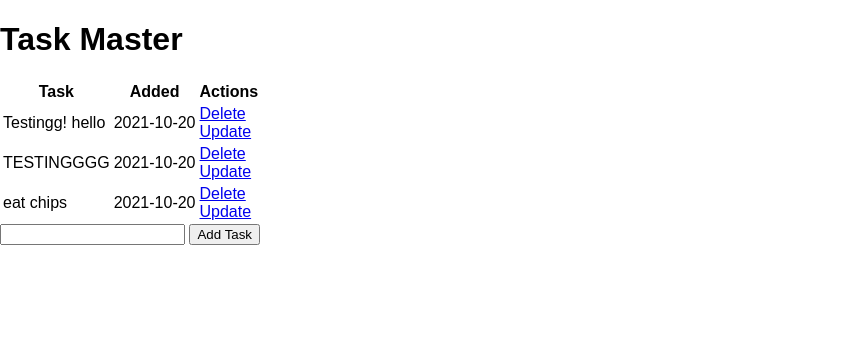
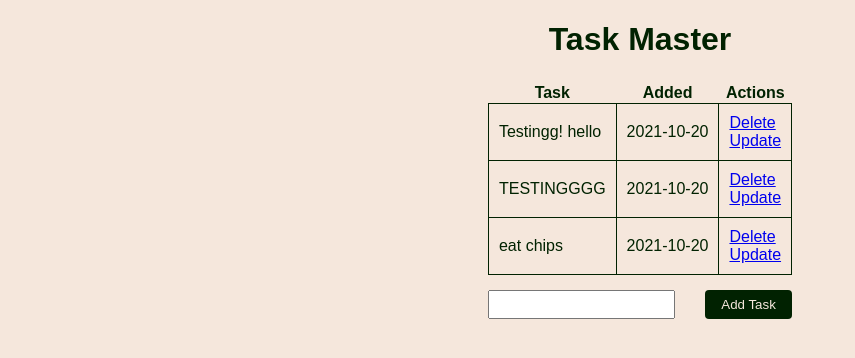
Before and after one commit to bakedoatmeal/toDoList, a Flask app: page / in a window 1280 px wide. Shown: the top 358 px of the page, without its empty margins (0-855 px from the left). Run offline with Flask 2, Linux system fonts and the light colour scheme; data comes from the database, SQL or seed files in the repository; both versions use the stored data as it was after the commit.

Commit message:
added basic styles

```diff
--- a/static/css/main.css
+++ b/static/css/main.css
@@ -1,4 +1,50 @@
 body {
     margin: 0;
     font-family: sans-serif;
+    background-color: rgb(245, 231, 220);
+    color: rgb(1, 34, 1);
+    display: flex;
+    justify-content: center;
 }
+
+table {
+    border-collapse: collapse;
+    margin: 25px 0 15px 0;
+    border-radius: 4px;
+}
+
+th {
+    margin-bottom: 20px;
+}
+
+td {
+    border-style: solid;
+    border-width: 1px;
+    border-color: rgb(1, 34, 1);
+    padding: 10px;
+}
+
+h1 {
+    text-align: center;
+}
+
+input {
+    padding: 5px;
+}
+
+form {
+    display: flex;
+}
+
+#content {
+    width: 60%;
+}
+
+.submitButton {
+    width: 30%;
+    margin-left: 10%;
+    background-color: rgb(1, 34, 1);
+    color:rgb(245, 231, 220);
+    border-radius: 4px;
+    border-style: none;
+}
--- a/templates/index.html
+++ b/templates/index.html
@@ -36,7 +36,7 @@
 
     <form action="/" method="POST">
         <input type="text" name="content" id="content">
-        <input type="submit" value="Add Task">
+        <input type="submit" value="Add Task" class="submitButton">
     </form>
 </div>
 {% endblock %}
```
Also changed, not shown: test.db.
